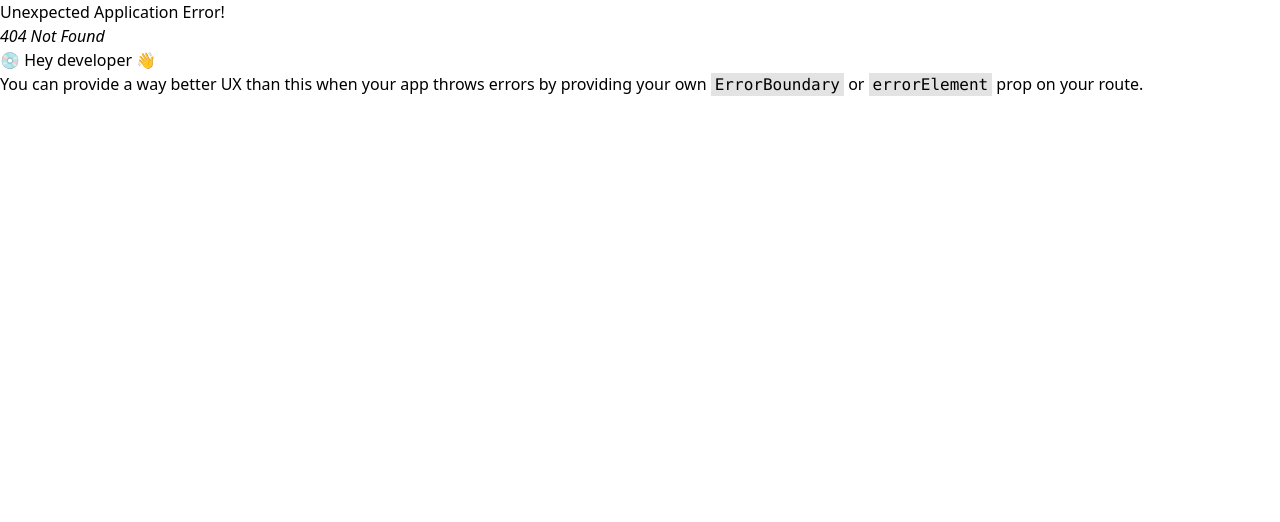
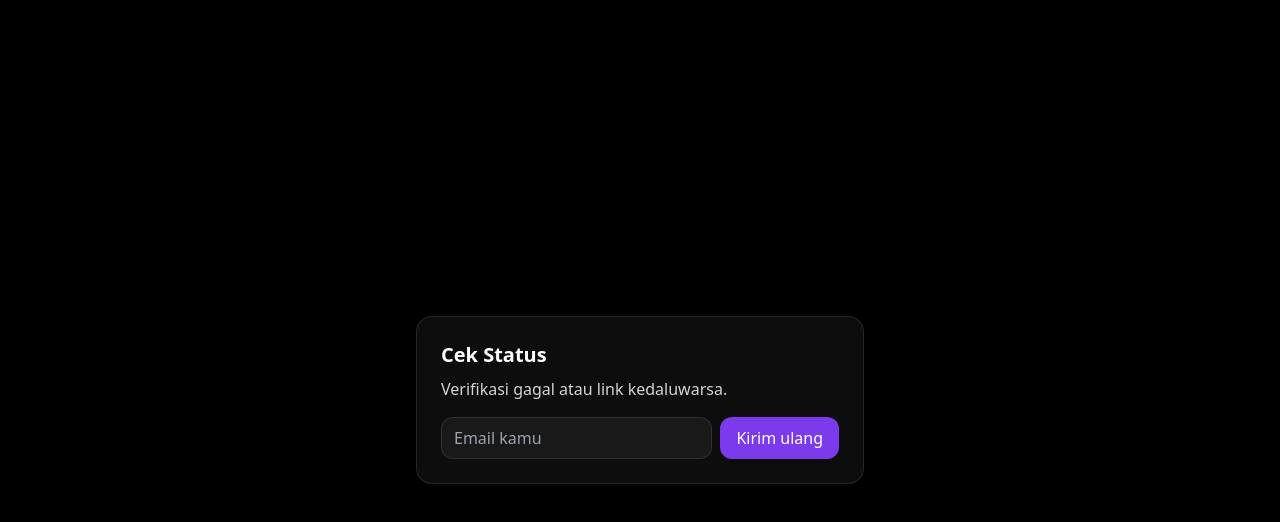
Before and after one commit to farrelabennaya/Sharebum-Fe, a React (Vite) app: page /verified in a window 1280 px wide. Before the commit this address had no page. Shown: the top 522 px of the page. Built offline with nearby package versions, Linux system fonts and the light colour scheme.

Commit message:
Verif Page

```diff
--- a/src/main.jsx
+++ b/src/main.jsx
@@ -13,12 +13,15 @@ import LoginSolo from "./pages/LoginSolo.jsx";
 import AlbumSettings from "./pages/AlbumSettings.jsx";
 import Profile from "./pages/Profile.jsx";
 import Settings from "./pages/Settings.jsx";
+import Verified from "./pages/Verified.jsx";
 
 const router = createBrowserRouter([
   { path: "/login", element: <Login /> },
   { path: "/register", element: <Register /> }, // ⬅️ rute publik
   { path: "/", element: <LandingPage /> }, // ⬅️ rute publik
   { path: "/loginsolo", element: <LoginSolo /> }, // ⬅️ rute publik
+ { path: "/verified", element: <Verified />},
+
   // semua child di bawah RequireAuth butuh login
   {
     element: <RequireAuth />,
--- /dev/null
+++ b/src/pages/Verified.jsx
@@ -0,0 +1,72 @@
+// src/pages/Verified.jsx
+import { useEffect, useState } from "react";
+import { useNavigate } from "react-router-dom";
+
+export default function Verified() {
+  const nav = useNavigate();
+  const [msg, setMsg] = useState("Memverifikasi...");
+
+  useEffect(() => {
+    const p = new URLSearchParams(window.location.search);
+    const ok = p.get("ok");
+    const token = p.get("token");
+
+    if (ok === "1" && token) {
+      // simpan token
+      localStorage.setItem("token", token);
+
+      // bersihkan token dari url (privasi)
+      const cleanUrl = window.location.origin + "/verified?ok=1";
+      window.history.replaceState({}, "", cleanUrl);
+
+      setMsg("Verifikasi berhasil. Mengarahkan ke dashboard...");
+      // kecilin delay biar ada feedback
+      setTimeout(() => nav("/dashboard"), 500);
+    } else if (ok === "1") {
+      setMsg("Verifikasi berhasil. Silakan masuk.");
+    } else {
+      setMsg("Verifikasi gagal atau link kedaluwarsa.");
+    }
+  }, [nav]);
+
+  return (
+    <div className="min-h-svh grid place-items-center bg-black text-white">
+      <div className="max-w-md w-full p-6 rounded-2xl border border-white/10 bg-white/5 backdrop-blur">
+        <h1 className="text-xl font-semibold mb-2">Cek Status</h1>
+        <p className="text-zinc-300">{msg}</p>
+
+        {/* Opsi kirim ulang kalau gagal */}
+        {msg.includes("gagal") && (
+          <form
+            className="mt-4 flex gap-2"
+            onSubmit={async (e) => {
+              e.preventDefault();
+              const email = new FormData(e.currentTarget).get("email");
+              try {
+                await fetch("/api/email/verification-notification", {
+                  method: "POST",
+                  headers: { "Content-Type": "application/json" },
+                  body: JSON.stringify({ email }),
+                });
+                alert("Jika email terdaftar, tautan verifikasi dikirim ulang.");
+              } catch {
+                alert("Gagal mengirim ulang.");
+              }
+            }}
+          >
+            <input
+              name="email"
+              type="email"
+              placeholder="Email kamu"
+              required
+              className="flex-1 rounded-xl bg-white/5 border border-white/10 px-3 py-2"
+            />
+            <button className="px-4 py-2 rounded-xl bg-violet-600">
+              Kirim ulang
+            </button>
+          </form>
+        )}
+      </div>
+    </div>
+  );
+}
```
